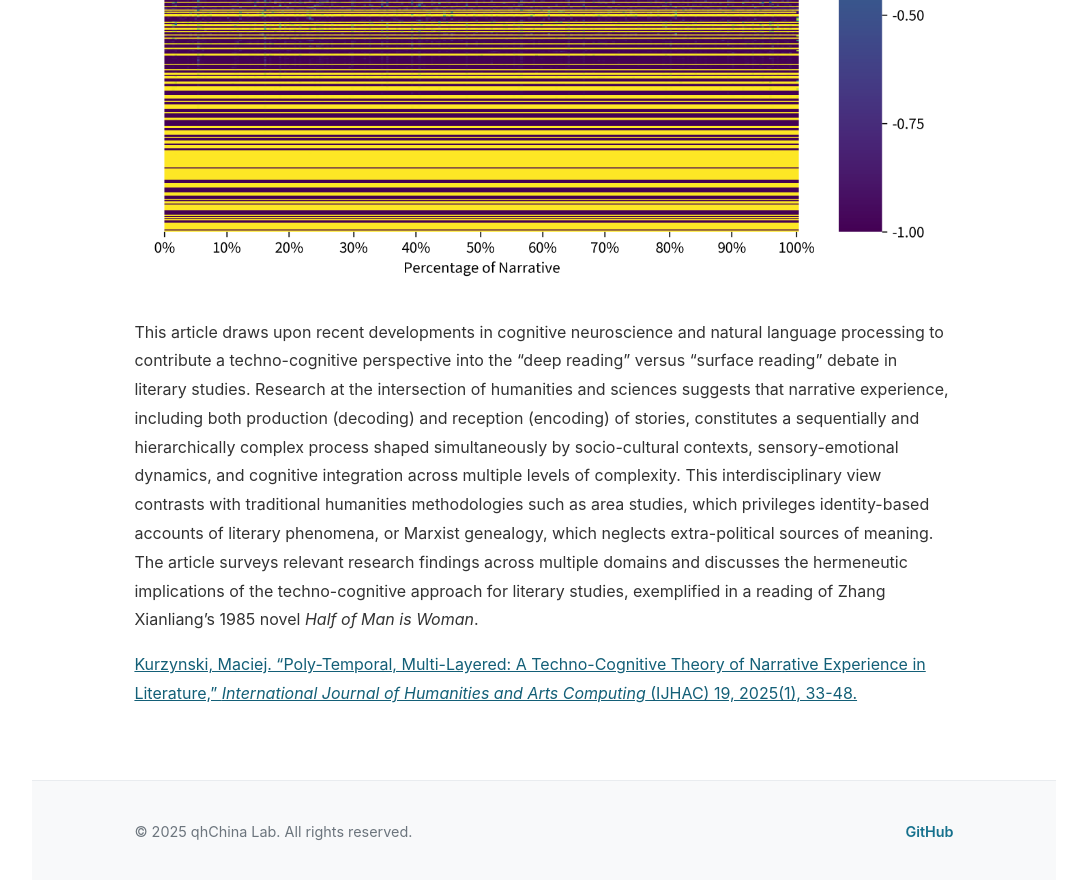
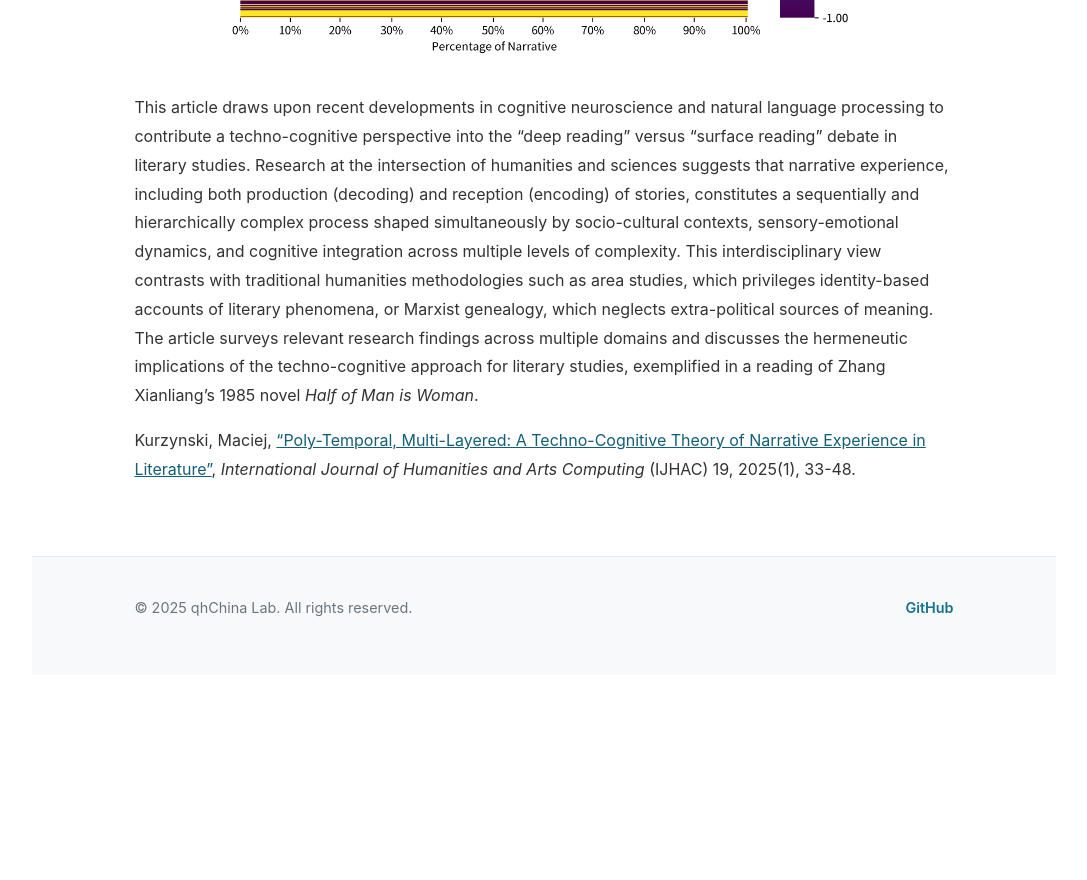
Before and after one commit to mcjkurz/qhchina, a Jekyll site: the page built from docs/projects/techno-cognitivism/index.md, in a window 1280 px wide and 900 px high, scrolled down 1523 px. Shown: the top 880 px of the window, without its empty margins (96-1183 px from the left). Built offline with Jekyll 4.4.1, drawn with Linux system fonts in a browser that asks for light colours; after the commit the page ends 2198 px from its top, so only the background shows below that; some of the changed lines change nothing that is shown; some of the changed text lies outside the part shown.

```diff
--- a/docs/projects/techno-cognitivism/index.md
+++ b/docs/projects/techno-cognitivism/index.md
@@ -4,14 +4,14 @@
 permalink: /projects/techno-cognitivism/
 ---
 
-# About
+# Techno-Cognitivism
 
-# Publications
+## Publications
 
-## Poly-Temporal, Multi-Layered: A Techno-Cognitive Theory of Narrative Experience in Literature
+### Poly-Temporal, Multi-Layered: A Techno-Cognitive Theory of Narrative Experience in Literature
 
-<img src="main.png" alt="Poly-Temporal, Multi-Layered" style="max-width: 100%; height: auto; margin: 2rem auto; display: block;">
+<img src="main.png" alt="Poly-Temporal, Multi-Layered" style="max-width: 80%; height: auto; margin: 2rem auto; display: block;">
 
 This article draws upon recent developments in cognitive neuroscience and natural language processing to contribute a techno-cognitive perspective into the "deep reading" versus "surface reading" debate in literary studies. Research at the intersection of humanities and sciences suggests that narrative experience, including both production (decoding) and reception (encoding) of stories, constitutes a sequentially and hierarchically complex process shaped simultaneously by socio-cultural contexts, sensory-emotional dynamics, and cognitive integration across multiple levels of complexity. This interdisciplinary view contrasts with traditional humanities methodologies such as area studies, which privileges identity-based accounts of literary phenomena, or Marxist genealogy, which neglects extra-political sources of meaning. The article surveys relevant research findings across multiple domains and discusses the hermeneutic implications of the techno-cognitive approach for literary studies, exemplified in a reading of Zhang Xianliang's 1985 novel *Half of Man is Woman*.
 
-[Kurzynski, Maciej. "Poly-Temporal, Multi-Layered: A Techno-Cognitive Theory of Narrative Experience in Literature," *International Journal of Humanities and Arts Computing* (IJHAC) 19, 2025(1), 33-48.](https://euppublishing.com/doi/full/10.3366/ijhac.2025.0343)
+Kurzynski, Maciej, ["Poly-Temporal, Multi-Layered: A Techno-Cognitive Theory of Narrative Experience in Literature"](https://euppublishing.com/doi/full/10.3366/ijhac.2025.0343), *International Journal of Humanities and Arts Computing* (IJHAC) 19, 2025(1), 33-48.
```
